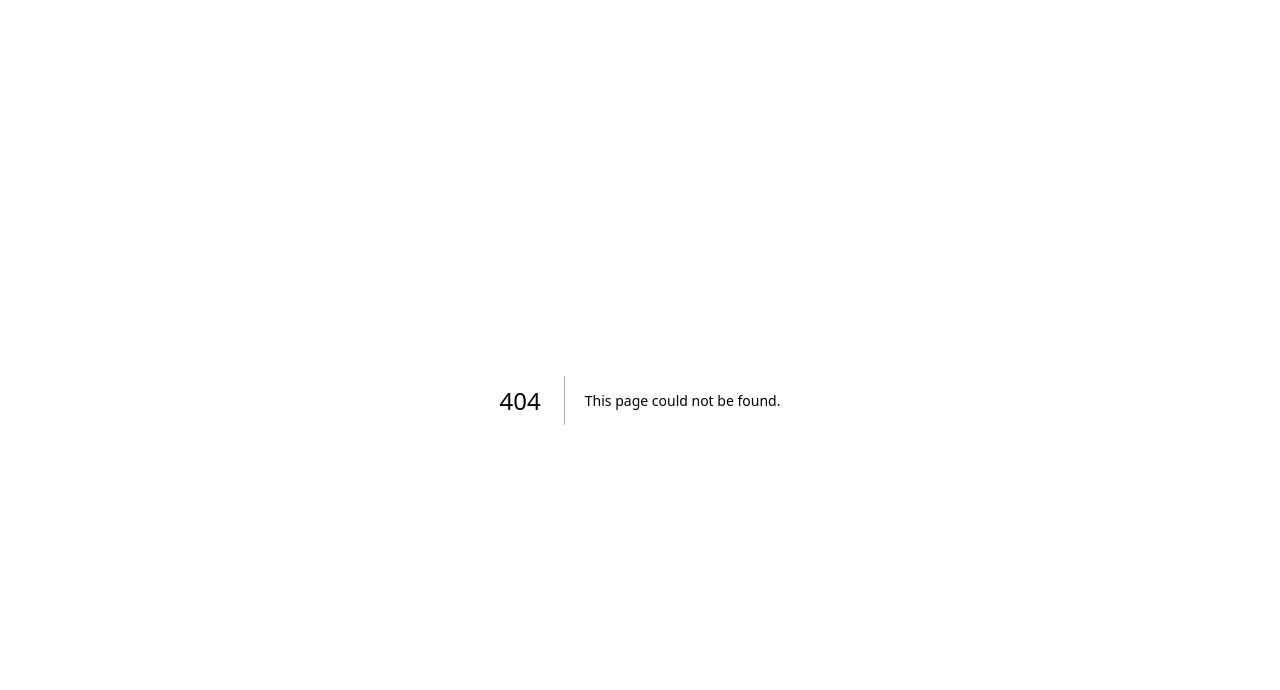
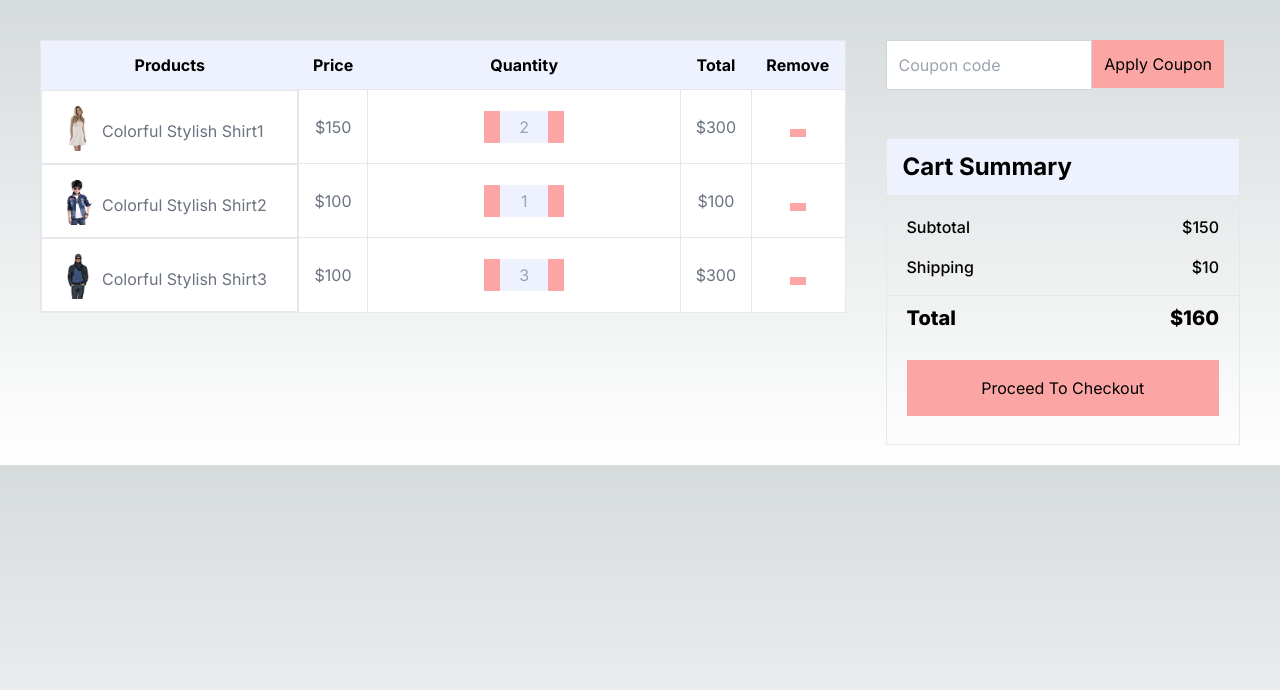
Before and after one commit to ASSPVReddy/ecommerce-project, a Next.js app: page /Components/ShoppingCart in a window 1280 px wide. Before the commit this address had no page. Shown: the top 690 px of the page. Built offline with nearby package versions, Linux system fonts and the light colour scheme.

Commit message:
shoppingCartpage

```diff
--- /dev/null
+++ b/public/cartproducts.json
@@ -0,0 +1,26 @@
+[
+  {
+    "productname": "Colorful Stylish Shirt1",
+    "id": 1,
+    "price": 150,
+    "quantity": 2,
+    "total": 300,
+    "image": "../img/product-1.jpg"
+  },
+  {
+    "productname": "Colorful Stylish Shirt2",
+    "id": 2,
+    "price": 100,
+    "quantity": 1,
+    "total": 100,
+    "image": "../img/product-2.jpg"
+  },
+  {
+    "productname": "Colorful Stylish Shirt3",
+    "id": 3,
+    "price": 100,
+    "quantity": 3,
+    "total": 300,
+    "image": "../img/product-3.jpg"
+  }
+]
--- /dev/null
+++ b/src/app/Components/ShoppingCart/page.tsx
@@ -0,0 +1,84 @@
+"use client";
+import { useState } from 'react';
+import CartItems from "@/app/reusableComponents/CardComponents/CartItems";
+import cartproductsData from "../../../../public/cartproducts.json";
+
+export default function ShoppingCart() {
+    const [cartProducts, setCartProducts] = useState(cartproductsData);
+    const increaseQuantity = (index) => {
+        const updatedCartProducts = [...cartProducts];
+        updatedCartProducts[index].quantity += 1;
+        updatedCartProducts[index].total = updatedCartProducts[index].price * updatedCartProducts[index].quantity;
+        setCartProducts(updatedCartProducts);
+    };
+    const decreaseQuantity = (index) => {
+        const updatedCartProducts = [...cartProducts];
+        if (updatedCartProducts[index].quantity > 1) {
+            updatedCartProducts[index].quantity -= 1;
+            updatedCartProducts[index].total = updatedCartProducts[index].price * updatedCartProducts[index].quantity;
+            setCartProducts(updatedCartProducts);
+        }
+    };
+
+    return (
+        <div>
+            <div className="flex px-5 pt-10">
+                <div className="w-9/12 px-5">
+                    <table className="min-w-full bg-white border border-gray-200 text-center">
+                        <thead>
+                            <tr className="bg-indigo-50">
+                                <th className="p-3">Products</th>
+                                <th className="p-3">Price</th>
+                                <th className="p-3">Quantity</th>
+                                <th className="p-3">Total</th>
+                                <th className="p-3">Remove</th>
+                            </tr>
+                        </thead>
+                        <tbody className="text-gray-500">
+                            {cartproductsData.map((product, index) => {
+                                return(
+                                <CartItems image={product.image} productname={product.productname} price={product.price} quantity={product.quantity} total={product.total} onIncrease={() => increaseQuantity(index)} onDecrease={() => decreaseQuantity(index)}/>
+                                )
+                            })}
+
+                        </tbody>
+                    </table>
+                </div>
+                <div className="px-5">
+                    <div className="flex mb-12">
+                        <input type="text" placeholder="Coupon code" className="border border-gray-300 p-3 w-7/12 " />
+                        <div>
+                            <button className="bg-red-300 text-black p-3">
+                                Apply Coupon
+                            </button>
+                        </div>
+                    </div>
+                    <div className="border border-gray-200 mb-5">
+                        <div className="bg-indigo-50 w-full px-4 py-3">
+                            <h4 className="font-bold text-2xl">Cart Summary</h4>
+                        </div>
+                        <div className="pt-5">
+                            <div className="flex justify-between font-medium mb-4 px-5">
+                                <h6>Subtotal</h6>
+                                <h6>$150</h6>
+                            </div>
+                            <div className="flex justify-between font-medium mb-4 px-5">
+                                <h6>Shipping</h6>
+                                <h6>$10</h6>
+                            </div>
+                            <div className="border-t py-2 px-5">
+                                <div className="flex justify-between font-extrabold text-xl mb-2">
+                                    <h5>Total</h5>
+                                    <h5>$160</h5>
+                                </div>
+                                <div className="flex justify-center">
+                                    <button className="w-full bg-red-300 my-5 px-3 py-4 text-black">Proceed To Checkout</button>
+                                </div>
+                            </div>
+                        </div>
+                    </div>
+                </div>
+            </div>
+        </div>
+    );
+}
--- /dev/null
+++ b/src/app/reusableComponents/CardComponents/CartItems.tsx
@@ -0,0 +1,34 @@
+const CartItems=({
+    productname,
+    price,
+    quantity,
+    total,
+    image,
+    onIncrease,
+    onDecrease
+})=>{
+    return(
+        <tr>
+            <td className="p-3 border align-middle flex"><img className="w-12" src={image} alt="" /><p className="pt-4">{productname}</p></td>
+            <td className="p-3 border">${price}</td>
+            <td className="p-3 border text-black">
+                <div className="flex flex-wrap justify-center">
+                    <button className="bg-red-300 border2ws px-2 py-1" onClick={onDecrease}>
+                        <i className="fa-solid fa-minus hover:text-white"></i>
+                    </button>
+                    <input type="text" placeholder={quantity} className=" bg-indigo-50 border2ws text-center w-2/12 h-8" ></input>
+                    <button className="bg-red-300 border2ws px-2 py-1" onClick={onIncrease}>
+                        <i className="fa fa-plus hover:text-white"></i>
+                    </button>
+                </div>
+            </td>
+            <td className="p-3 border">${total}</td>
+            <td className="p-3 border">
+                <button className="bg-red-300 border2ws px-2 py-1 text-black">
+                    <i className="fa-solid fa-xmark hover:text-white"></i>
+                </button>
+            </td>
+        </tr>
+    )
+}
+export default CartItems
```
